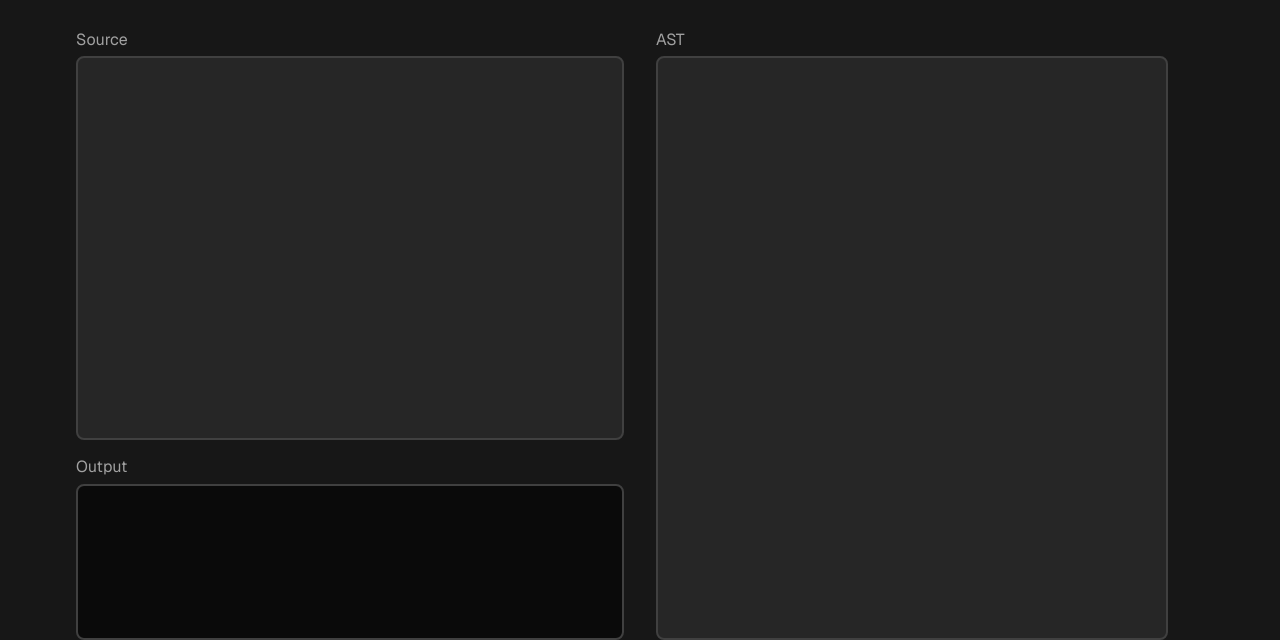
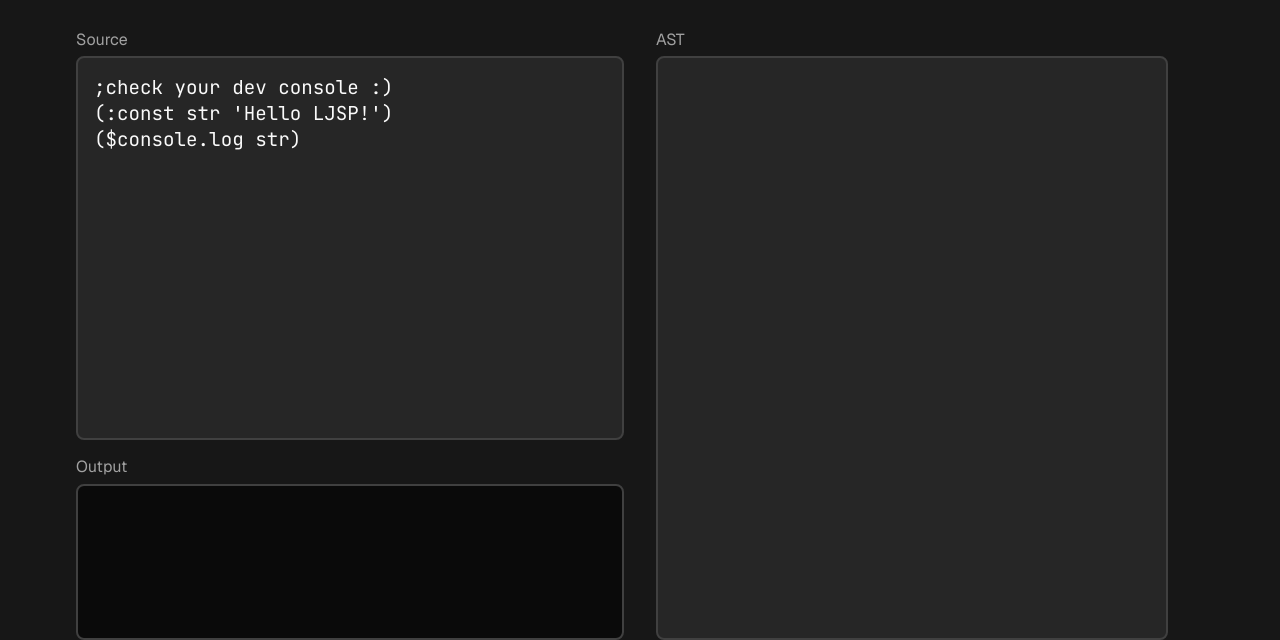
Before and after one commit to WooperLUA/ljsp, a website built with Vite: page index.html in a window 1280 px wide. Shown: the part 174-814 px from the top of the page. Built offline with nearby package versions, Linux system fonts and the light colour scheme.

Commit message:
added sandbox + exemple code

```diff
--- a/index.html
+++ b/index.html
@@ -213,7 +213,10 @@
     <div id="split-view">
         <div id="left">
             <label for="ljsp-code">Source</label>
-            <textarea id="ljsp-code" style="margin-bottom: 1rem;"></textarea>
+            <textarea id="ljsp-code" style="margin-bottom: 1rem;">;check your dev console :)
+(:const str 'Hello LJSP!')
+($console.log str)
+            </textarea>
 
             <label for="ljsp-output">Output</label>
             <code id="ljsp-output"><span id="ljsp-output-caret">|</span></code>
```
Also changed, not shown: README.md.
